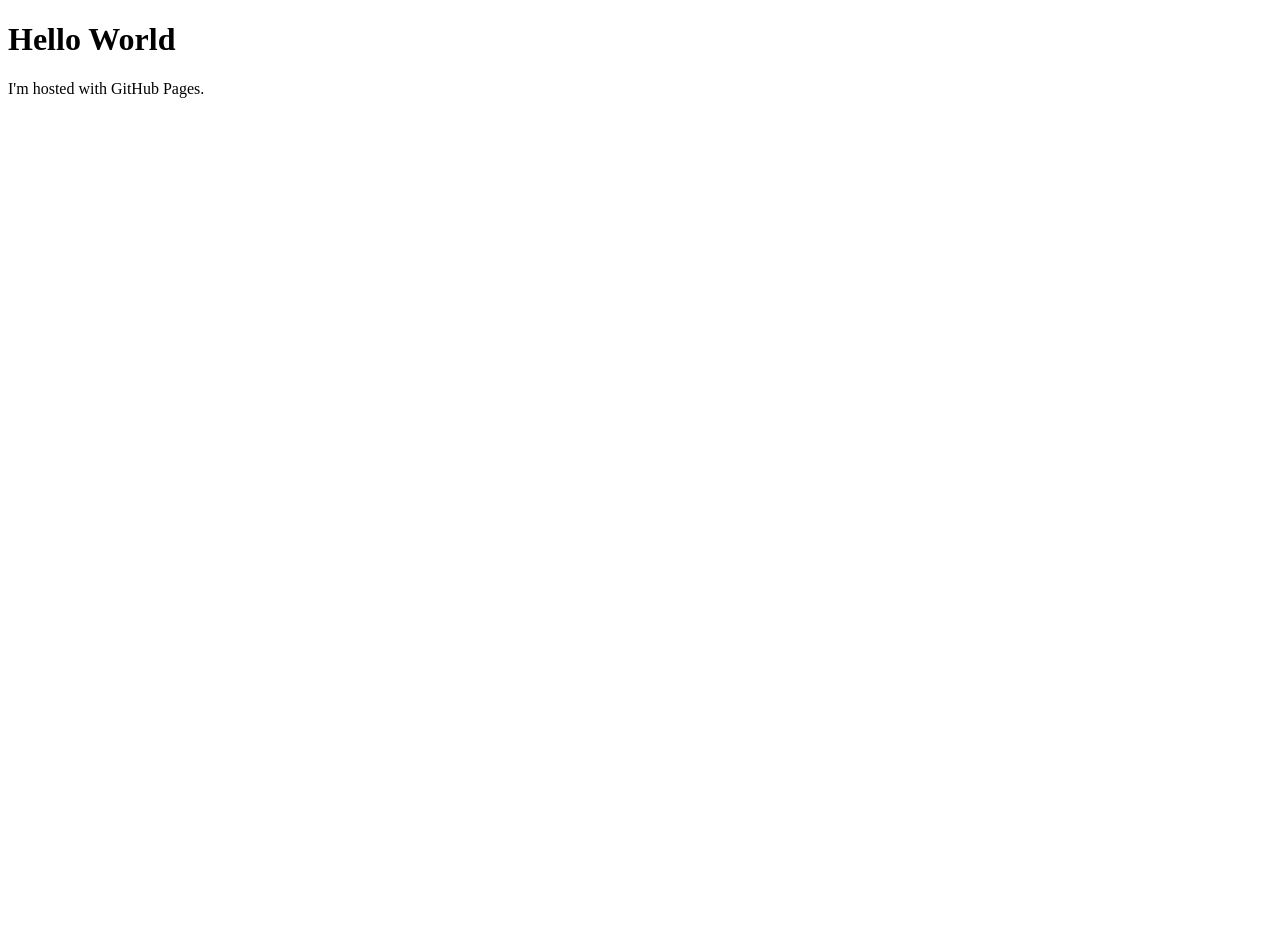
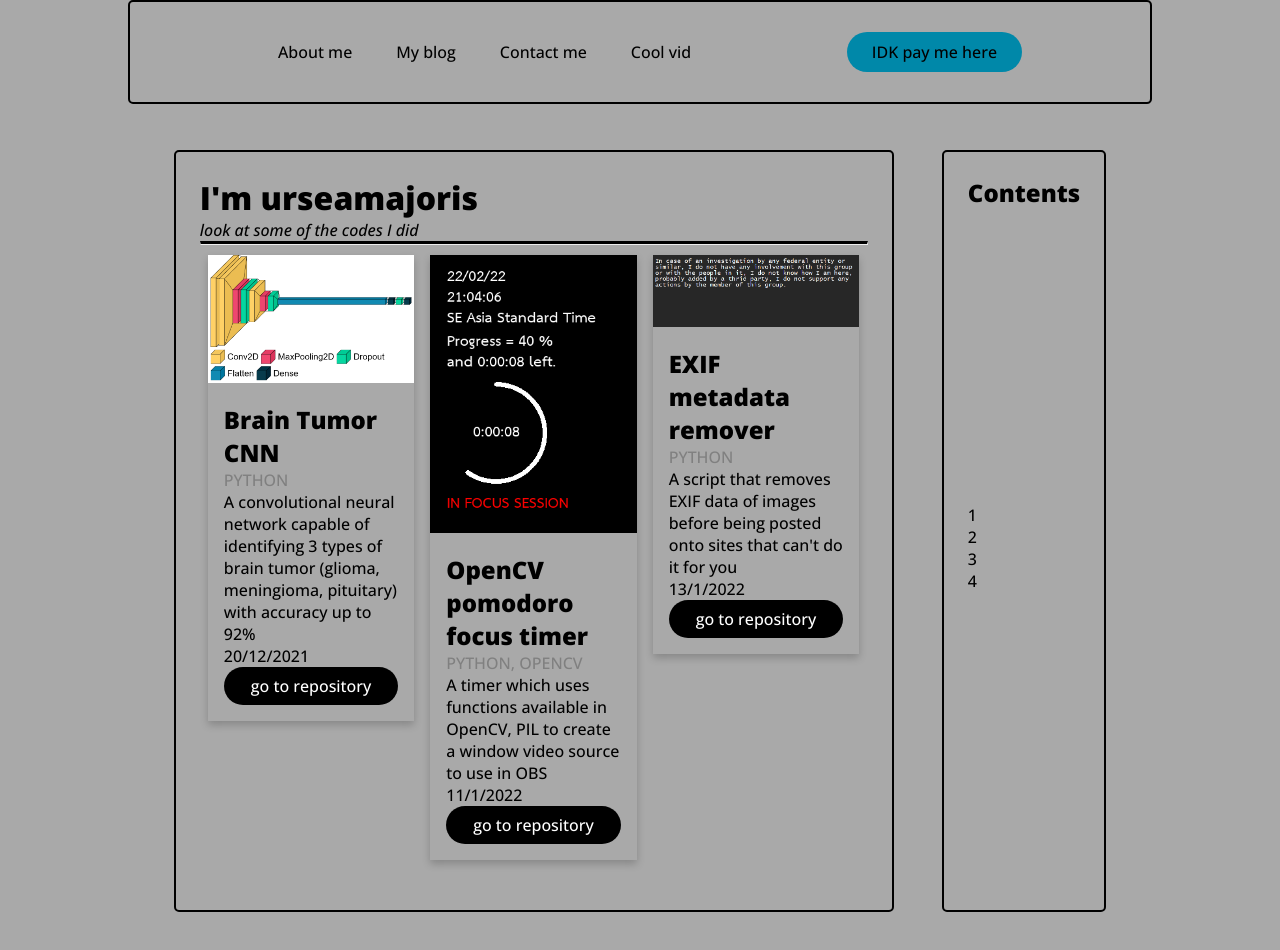
Before and after one commit to urseamajoris/urseamajoris.github.io, a plain HTML site: page index.html in a window 1280 px wide. Before the commit the page ends 800 px from the top, so only its background shows below. Drawn offline with nearby package versions, Linux system fonts and the light colour scheme.

Commit message:
Add files via upload
ya ya ya idk site thing i guess

```diff
--- /dev/null
+++ b/debug.css
@@ -0,0 +1,11 @@
+body * {
+    color:hsla(210,100%,100%,0.33) !important;
+    background: hsla(210,100%,50%,0.33) !important;
+    outline: 0.25rem solid hsla(210,100%,100%,0.50) !important;
+}
+
+.debug-center{
+    display:flex;
+    justify-content: center;
+    align-items: center;
+}
--- a/index.html
+++ b/index.html
@@ -1,7 +1,89 @@
 <!DOCTYPE html>
-<html>
+<html lang="en">
+<head>
+    <meta charset="UTF-8">
+    <meta http-equiv="X-UA-Compatible" content="IE=edge">
+    <meta name="viewport" content="width=device-width, initial-scale=1.0">
+    <title>Document</title>
+    <link rel="stylesheet" href="styles.css">
+</head>
 <body>
-<h1>Hello World</h1>
-<p>I'm hosted with GitHub Pages.</p>
+    <header>
+
+        <nav>
+            <ul class="nav__links">
+                <li><a href="#">About me</a></li>
+                <li><a href="#">My blog</a></li>
+                <li><a href="#">Contact me</a></li>
+                <li><a href="https://www.youtube.com/watch?v=dQw4w9WgXcQ">Cool vid</a></li>
+            </ul>
+        </nav>
+        <a class="cta" href="#"><button>IDK pay me here</button></a>
+    </header>
+
+    <div class="gen">
+        <div class="bord">
+            <h1>I'm urseamajoris</h1>
+            <p><em>look at some of the codes I did</em></p>
+            <hr class="solid">
+            <div class="box">
+                <div class="row">
+                    <div class="column">
+                      <div class="card">
+                        <img src="001.png" alt="Jane" style="width:100%">
+                        <div class="container">
+                          <h2>Brain Tumor CNN</h2>
+                          <p class="title">PYTHON</p>
+                          <p>A convolutional neural network capable of identifying 3 types of brain tumor (glioma, meningioma, pituitary) with accuracy up to 92%</p>
+                          <p>20/12/2021</p>
+                          <p><button class="button">go to repository</button></p>
+                        </div>
+                      </div>
+                    </div>
+
+                    <div class="column">
+                      <div class="card">
+                        <img src="002.png" alt="Mike" style="width:100%">
+                        <div class="container">
+                          <h2>OpenCV pomodoro focus timer</h2>
+                          <p class="title">PYTHON, OPENCV</p>
+                          <p>A timer which uses functions available in OpenCV, PIL to create a window video source to use in OBS</p>
+                          <p>11/1/2022</p>
+                          <p><button class="button">go to repository</button></p>
+                        </div>
+                      </div>
+                    </div>
+
+                    <div class="column">
+                      <div class="card">
+                        <img src="003.png" alt="John" style="width:100%">
+                        <div class="container">
+                          <h2>EXIF metadata remover</h2>
+                          <p class="title">PYTHON</p>
+                          <p>A script that removes EXIF data of images before being posted onto sites that can't do it for you</p>
+                          <p>13/1/2022</p>
+                          <p><button class="button">go to repository</button></p>
+                        </div>
+                      </div>
+                    </div>
+                  </div>
+            </div>
+
+
+        </div>
+        <div class="content">
+            <h2>Contents</h2>
+            <div id="content">
+                <a href="#"><p>1</p></a>
+                <a href="#"><p>2</p></a>
+                <a href="#"><p>3</p></a>
+                <a href="#"><p>4</p></a>
+            </div>
+        </div>
+
+
+    </div>
+
+
 </body>
 </html>
--- /dev/null
+++ b/reset.css
@@ -0,0 +1,13 @@
+:root {font: 20px/1.2 "Roboto", sans-serif;}
+
+body,
+body * {
+    margin:         unset;
+    box-sizing:     unset;
+    padding:        unset;
+    font-size:      unset;
+    color:          unset;
+    text-decoration:unset;
+}
+
+figure * {display: block ;}
--- /dev/null
+++ b/styles.css
@@ -0,0 +1,164 @@
+@import url('https://fonts.googleapis.com/css2?family=Open+Sans:ital,wght@0,300;0,400;0,500;0,600;0,700;0,800;1,300;1,400;1,500;1,600;1,700;1,800&display=swap');
+
+* {
+    box-sizing: border-box;
+    margin: 0;
+    padding: 0;
+    background-color: darkgray;
+
+}
+
+li, a, button, p {
+    font-family: 'Open Sans', sans-serif;
+    font-weight: 500;
+    font-size: 16px;
+    color: black;
+    text-decoration: none;
+
+}
+h1, h2 {
+    font-family: 'Open Sans', sans-serif;
+    font-weight: 800;
+
+    color: black;
+    text-decoration: none;
+
+}
+
+header {
+    position: fixed;
+    display: flex;
+
+    justify-content: space-between;
+    align-items: center;
+
+    padding: 30px 10%;
+    width: 80%;
+    left: 10%;
+    border: 2px solid black;
+    border-radius: 5px;
+
+}
+
+.logo {
+    cursor: pointer;
+}
+
+.nav__links {
+    list-style: none;
+}
+
+.nav__links li {
+    display: inline-block;
+    padding: 0px 20px;
+
+}
+.nav__links li a {
+    transition:  all 0.3s ease 0s;
+}
+.nav__links li a:hover {
+    color: blue;
+}
+
+button {
+    padding: 9px 25px;
+    background-color: rgba(0,136,169,1);
+    border: none;
+    border-radius: 50px;
+    cursor: pointer;
+    transition: all 0.3s ease 0s;
+
+}
+
+button:hover {
+    background-color: rgb(19, 52, 65);
+}
+
+.gen {
+    display: grid;
+    grid-template-columns: 1fr minmax(0,7.5in) minmax(0.1in,0.5in) 1fr 1fr;
+    padding : 150px ;
+
+
+}
+
+.gen .bord {grid-column: 2/3;}
+
+.bord {
+    display:grid;
+    border: 2px solid black;
+    border-radius: 5px;
+    padding: 0.25in;
+    align-items: left;
+}
+.gen .content {grid-column: 4;}
+
+.content {
+    display:grid;
+
+    border: 2px solid black;
+    padding: 0.25in;
+    border-radius: 5px;
+
+}
+
+.box{
+    display:grid;
+
+}
+
+hr {
+    border-top:3px solid black;
+    height: 10%;
+}
+.column {
+    float: left;
+    width: 33.3%;
+    margin-bottom: 16px;
+    padding: 10px 8px;
+  }
+
+  /* Display the columns below each other instead of side by side on small screens */
+@media screen and (max-width: 650px) {
+.column {
+      width: 100%;
+      display: block;
+    }
+  }
+
+  /* Add some shadows to create a card effect */
+.card {
+    box-shadow: 0 4px 8px 0 rgba(0, 0, 0, 0.2);
+  }
+
+  /* Some left and right padding inside the container */
+.container {
+    padding: 16px 16px;
+  }
+
+  /* Clear floats */
+.container::after, .row::after {
+    content: "";
+    clear: both;
+    display: table;
+  }
+
+.title {
+    color: grey;
+  }
+
+.button {
+    border: none;
+    outline: 0;
+    display: inline-block;
+    padding: 8px;
+    color: white;
+    background-color: #000;
+    text-align: center;
+    cursor: pointer;
+    width: 100%;
+  }
+
+.button:hover {
+    background-color: #555;
+  }
```
Also changed, not shown: 001.png (added), 002.png (added), 003.png (added), 112.png (added).
